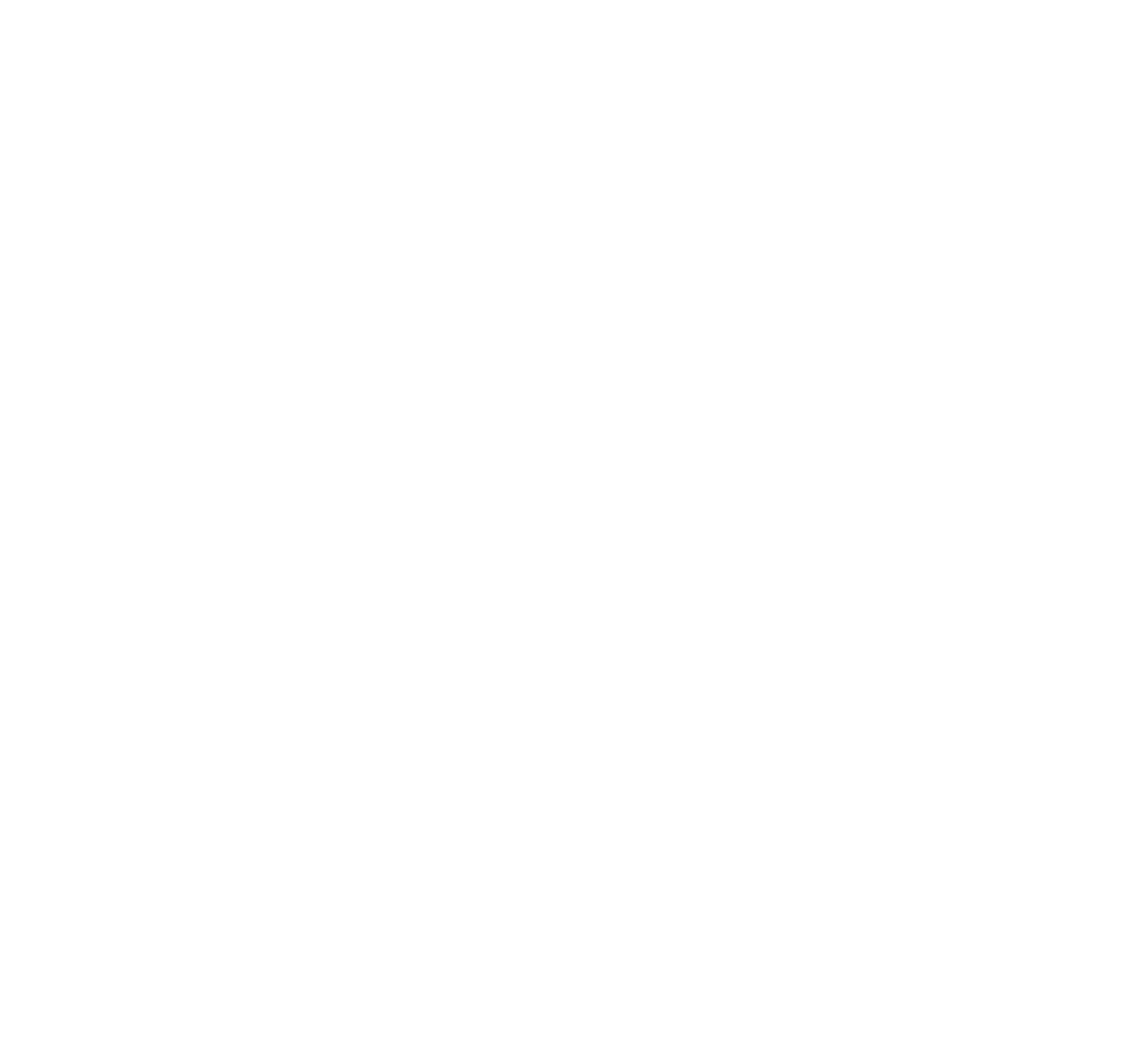
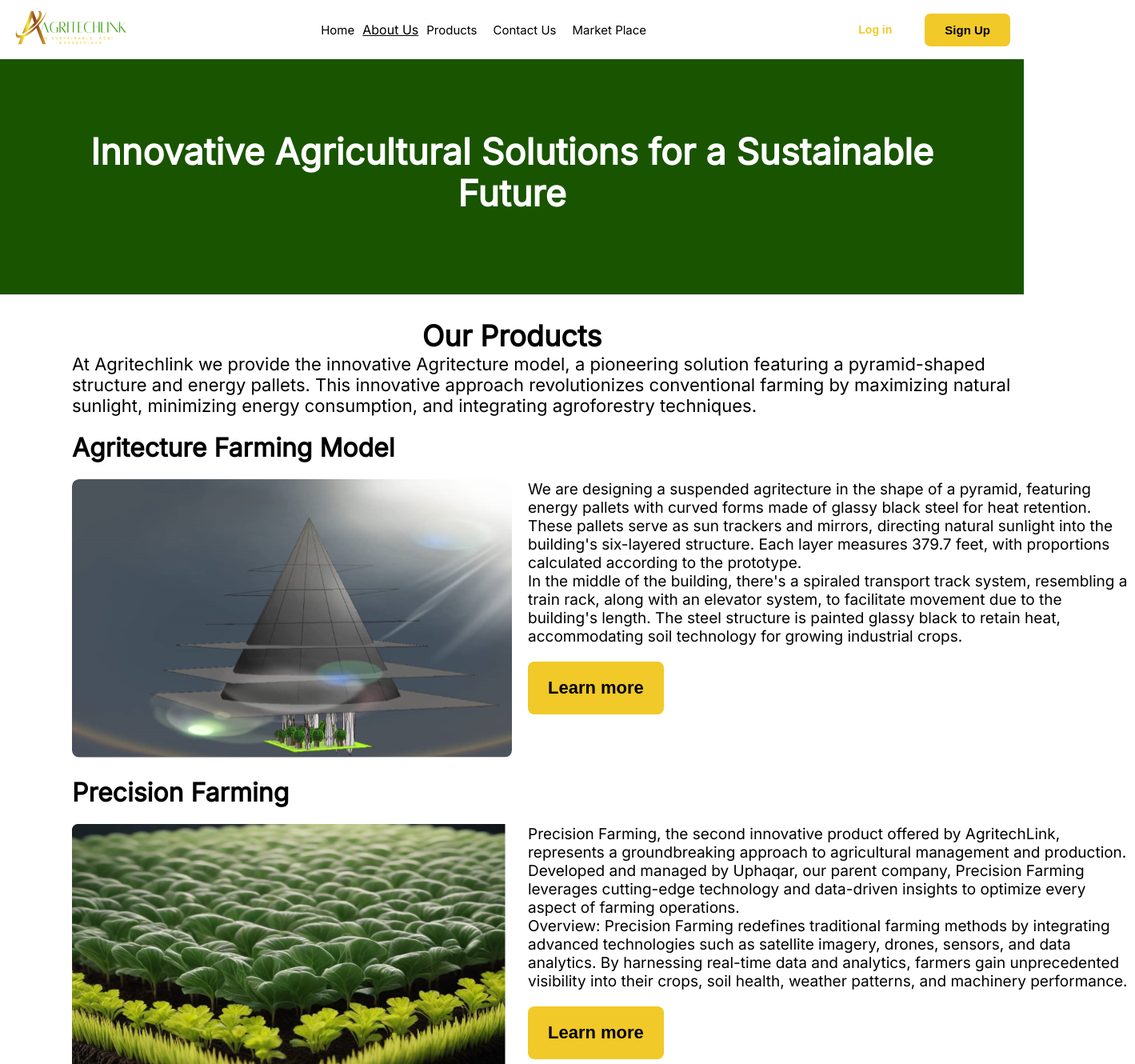
Before and after one commit to Ahnob/agritechcapstonereact, a React (Vite) app: page /Products in a window 1280 px wide. Before the commit this address had no page. Shown: the top 1330 px of the page at 80% size, 1419 px wide, since content can reach past the window. Before the commit the page ends 800 px from the top, so only its background shows below. Built offline with nearby package versions, Linux system fonts and the light colour scheme.

Commit message:
added a  product page

```diff
--- a/src/App.jsx
+++ b/src/App.jsx
@@ -13,6 +13,7 @@
 import AboutUs from "./components/Aboutus/AboutUs";
 import Onboarding from "./components/Alreadyhaveanaccount/Onboarding";
 import Whatweoffer from "./components/Whatweoffer/Whatweoffer";
+import Products from "./components/Products/Product";
 
 function App() {
   return (
@@ -31,6 +32,7 @@
         <Route path="/b2c-signup" element={<B2CSignup />} />
         <Route path="/account-verify" element={<AccountVerify />} />
         <Route path="/onboarding" element={<Onboarding />} />
+        <Route path="/Products" element={<Products />} />
       </Routes>
     </BrowserRouter>
   );
--- a/src/components/Navbar/Navbars.jsx
+++ b/src/components/Navbar/Navbars.jsx
@@ -18,11 +18,11 @@
             Home
           </Link>
         </li>
-        <Link to="/Contactus" className="link">
+        <Link to="/Aboutus" className="link">
           About Us
         </Link>
         <li>
-          <Link to="/Aboutus" className="link">
+          <Link to="/Products" className="link">
             Products
           </Link>
         </li>
--- /dev/null
+++ b/src/components/Products/Product.jsx
@@ -0,0 +1,88 @@
+import first_image from "../../assets/whatweoffer-newimage.svg";
+import second_image from "../../assets/pikaso_texttoimage_A-3d-model-to-demonstrate-precision-planting 2.svg";
+import Navbar from "../Navbar/Navbars";
+import Footer from "../footer/Footer";
+
+import "./Products.css";
+const Products = () => {
+  return (
+    <div>
+      <Navbar />
+      <div className="top-product-container">
+        <h2 className="product-h3">
+          Innovative Agricultural Solutions for a Sustainable Future
+        </h2>
+      </div>
+      <div>
+        <h2 className="proOurPro">Our Products</h2>
+        <div className="proagr1">
+          At Agritechlink we provide the innovative Agritecture model, a
+          pioneering solution featuring a pyramid-shaped structure and energy
+          pallets. This innovative approach revolutionizes conventional farming
+          by maximizing natural sunlight, minimizing energy consumption, and
+          integrating agroforestry techniques.
+        </div>
+
+        <div className="product-second-container">
+          <div className>
+            <h4 className="proh4">Agritecture Farming Model</h4>
+
+            <img
+              src={first_image}
+              className="product-image"
+              alt="Agritecture Farming Model"
+            />
+          </div>
+
+          <div className="protxt1">
+            <div className="protxtSpan1">
+              We are designing a suspended agritecture in the shape of a
+              pyramid, featuring energy pallets with curved forms made of glassy
+              black steel for heat retention. These pallets serve as sun
+              trackers and mirrors, directing natural sunlight into the
+              building's six-layered structure. Each layer measures 379.7 feet,
+              with proportions calculated according to the prototype.
+              <br />
+              In the middle of the building, there's a spiraled transport track
+              system, resembling a train rack, along with an elevator system, to
+              facilitate movement due to the building's length. The steel
+              structure is painted glassy black to retain heat, accommodating
+              soil technology for growing industrial crops.
+            </div>
+            <button className="proLearn">Learn more</button>
+          </div>
+        </div>
+      </div>
+      <div className="product-second-container">
+        <div>
+          <h4 className="proh4">Precision Farming</h4>
+          <img
+            src={second_image}
+            className="product-image"
+            alt="Precision Farming"
+          />
+        </div>
+        <div className="protxt1">
+          <div className="protxtSpan1">
+            Precision Farming, the second innovative product offered by
+            AgritechLink, represents a groundbreaking approach to agricultural
+            management and production. Developed and managed by Uphaqar, our
+            parent company, Precision Farming leverages cutting-edge technology
+            and data-driven insights to optimize every aspect of farming
+            operations.
+            <br />
+            Overview: Precision Farming redefines traditional farming methods by
+            integrating advanced technologies such as satellite imagery, drones,
+            sensors, and data analytics. By harnessing real-time data and
+            analytics, farmers gain unprecedented visibility into their crops,
+            soil health, weather patterns, and machinery performance.
+          </div>
+          <button className="proLearn">Learn more</button>
+        </div>
+      </div>
+      <Footer />
+    </div>
+  );
+};
+
+export default Products;
--- /dev/null
+++ b/src/components/Products/Products.css
@@ -0,0 +1,101 @@
+.productTop {
+  width: 100%;
+  background-color: #195400;
+}
+
+.protxtSpan1 {
+  font-size: 19px;
+  font-weight: 500;
+  /* margin-top: 40px; */
+  /* padding-top: 40px; */
+  width: 100%;
+  /* width: 759px; */
+}
+.proh4 {
+  font-size: 32px;
+  font-weight: 700;
+  margin: 20px 0;
+}
+.proagr1 {
+  font-size: 22px;
+  font-weight: 500;
+}
+.proOurPro {
+  font-size: 36px;
+  font-weight: 700;
+  color: #000;
+  margin-top: 30px;
+}
+.proLearn {
+  margin: 20px 0;
+  background-color: rgb(241, 201, 40);
+  font-weight: 500;
+  padding: 20px 25px;
+  border-radius: 8px;
+  font-weight: 600;
+  border: none;
+  font-size: 22px;
+  /* width: 202px; */
+}
+
+.product-image {
+  /* width: 550px; */
+  width: 100%;
+  border-radius: 7.31px 0px 0px 0px;
+  border: 0.72px 0px 0px 0px;
+  opacity: 0px;
+}
+
+.product-h3 {
+  color: white;
+  font-size: 25px;
+  font-weight: 700;
+  line-height: 52px;
+  width: 100%;
+  padding: 90px;
+}
+/* .protxttop1 {
+  margin: 60px 0;
+} */
+
+.content-wrapper {
+  padding-top: 60px;
+}
+
+.top-product-container {
+  height: 294px;
+  background: #195400 100%;
+}
+
+.product-second-container {
+  display: flex;
+  flex-direction: column;
+  gap: 20px;
+}
+@media (min-width: 1024px) {
+  .product-second-container {
+    flex-direction: row;
+    margin-left: 90px;
+  }
+
+  .protxtSpan1 {
+    font-size: 19px;
+    font-weight: 500;
+    margin-top: 40px;
+    padding-top: 40px;
+    width: 100%;
+    width: 759px;
+  }
+
+  .product-image {
+    width: 550px;
+  }
+
+  .proagr1 {
+    margin-left: 90px;
+  }
+
+  .product-h3 {
+    font-size: 45px;
+  }
+}
```
